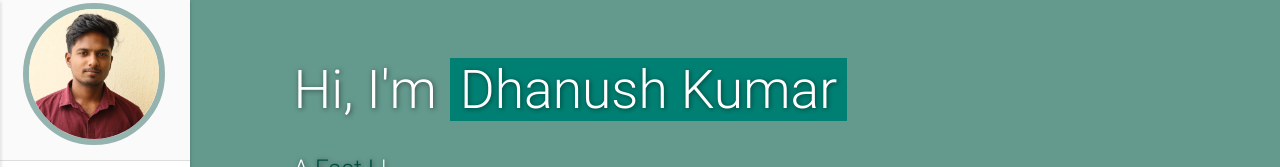
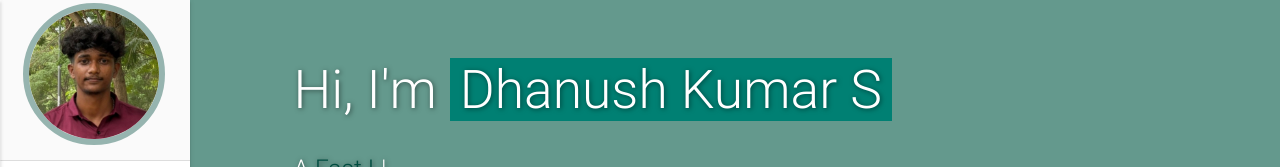
Before and after one commit to Dhanushkumar3/Personal-Portfolio, a plain HTML site: page index.html in a window 1280 px wide. Shown: the top 167 px of the page. Drawn offline with nearby package versions, Linux system fonts and the light colour scheme.

Commit message:
code changes

```diff
--- a/index.html
+++ b/index.html
@@ -85,7 +85,7 @@
 
       <li class="logo" style="display: flex; align-items: center;">
         <a id="logo-container" aria-label="Navigate to the beginning of the page" href="#intro" class="brand-logo grey-blue-text" style="display: flex; align-items: center;">
-          <img src="./assets/project image/profile pic.jpg" class="circle img-responsive profile-pic" alt="avatar" style="width: 300px; height: 200px; object-fit: cover; margin-right: 10px;"> <!-- Adjust the size and margin as needed -->
+          <img src="./assets/imagesForDhanush/WhatsApp Image 2025-09-07 at 7.40.41 PM.jpeg" class="circle img-responsive profile-pic" alt="avatar" style="width: 300px; height: 200px; object-fit: cover; margin-right: 10px;"> <!-- Adjust the size and margin as needed -->
         </a>
       </li>
 
@@ -148,7 +148,7 @@
         <!-- <a aria-label="Open Varad's resume in a new tab" href="#resume" target="_blank"
           onclick="window.open('https://drive.google.com/file/d/1vYi-bMyIsZPve0x_clxY8xsDtiHiOMd3/view?usp=sharing')"
           class="waves-effect waves-dark teal-text"><i class="mdi-file-folder-open small"></i><span>Resume</span></a> -->
-        <a aria-label="Open Varad's resume in a new tab" href="./assets/resume/paramaguru Resume (new).pdf" target="_blank"
+        <a aria-label="Open Dhanush kumar S 's resume in a new tab" href="https://drive.google.com/file/d/1zEIokYlPJPdXTE8JatHlYeiKLpxLOYMz/view?usp=drivesdk" target="_blank"
         class="waves-effect waves-dark teal-text"><i class="mdi-file-folder-open small"></i><span>Resume</span></a>
       </li>
     </ul>
@@ -194,7 +194,7 @@
       </li>
       <li class="bold">
         <a aria-label="Open Varad's Resume in a new tab"
-          href="https://drive.google.com/file/d/1B6MZ1z0-7NsefC3Lm_q-uhib28MTqpE9/view?usp=sharing" target="_blank"
+          href="https://drive.google.com/file/d/1zEIokYlPJPdXTE8JatHlYeiKLpxLOYMz/view?usp=drivesdk" target="_blank"
           class="waves-effect waves-dark teal-text"><i class="mdi-file-folder-open small"></i><span>Resume</span></a>
       </li>
     </ul>
@@ -209,7 +209,7 @@
         <div class="col-md-9">
           <div class="content section-padding valign" style="margin-left: 10%; margin-top: 50px;">
             <div class="caption">
-              <h2>Hi, I'm <span class="teal">Dhanush Kumar </span></h2>
+              <h2>Hi, I'm <span class="teal">Dhanush Kumar S </span></h2>
               <h5 style="color:#fff">A <span class="typing" style="font-weight: 300; color:#004d40"></span></h5>
               <!-- <h5 style="color:#00796b">A <span class="typing" style="font-weight: 300; color:#fff"></span></h5> -->
               <h5>Versatile and motivated data analyst and frontend developer with strong skills in HTML, CSS, JavaScript, and Python. Proficient in data visualization and analysis tools such as Power BI, Matplotlib, NumPy, Excel, and SQL. Experienced in transforming data into actionable insights and building user-friendly web interfaces to support data-driven decision-making.</h5>
@@ -277,7 +277,7 @@
         <p>
           <ul>
             <li><b>Languages:</b>  Python, JavaScript, HTML/CSS</li>
-            <li><b>Databases:</b> MySQL</li>
+            <li><b>Databases:</b> MySQL,Oracle SQL</li>
             <li><b>Data Analyst:</b>Power BI, Microsoft Excel, Numpy, Matplotlib, Pandas</li>
             <li><b>Tools & Technologies:</b> Git, VS Code, Microsoft PowerBI Desktop, Excel  </li>
 
```
Also changed, not shown: assets/imagesForDhanush/WhatsApp Image 2025-08-03 at 9.13.25 PM (1).jpeg (added), assets/imagesForDhanush/WhatsApp Image 2025-08-03 at 9.13.25 PM.jpeg (added), assets/imagesForDhanush/WhatsApp Image 2025-09-07 at 7.40.41 PM.jpeg (added).
